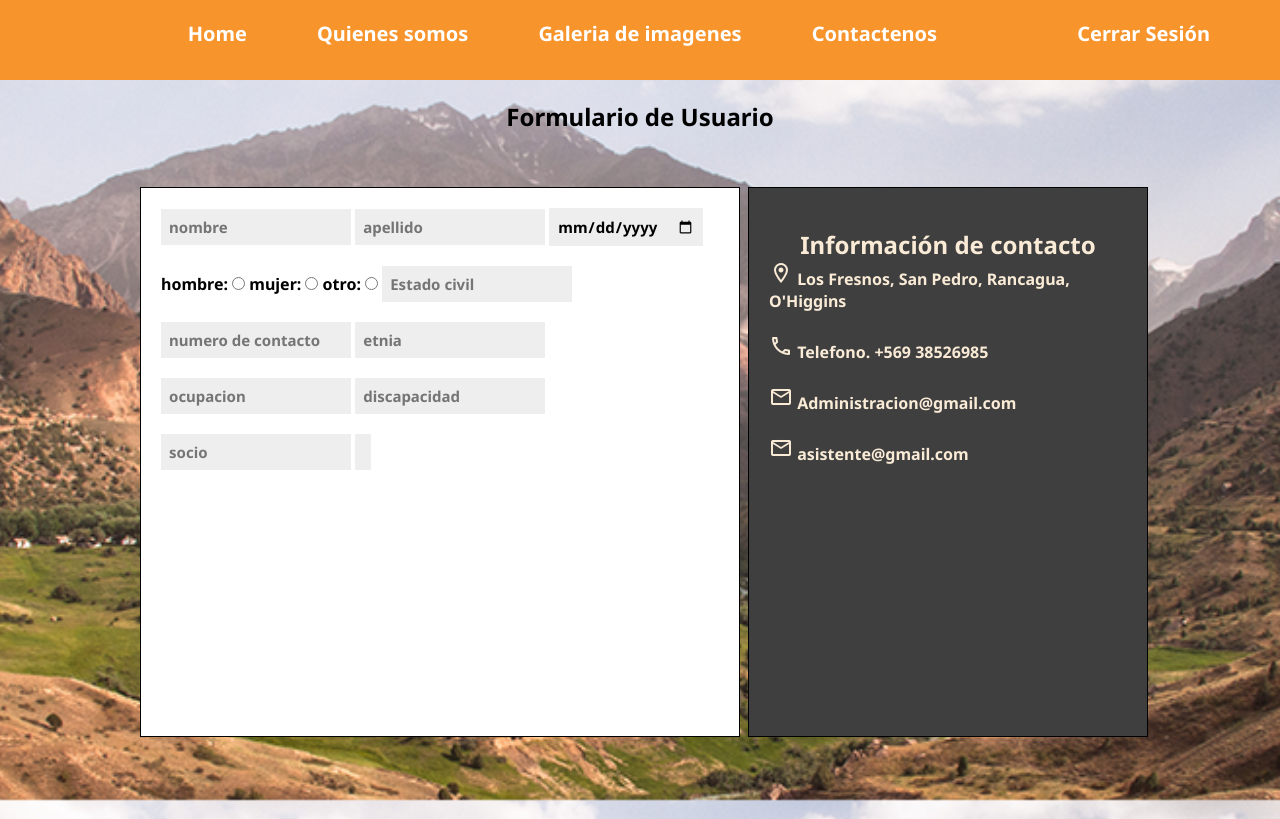
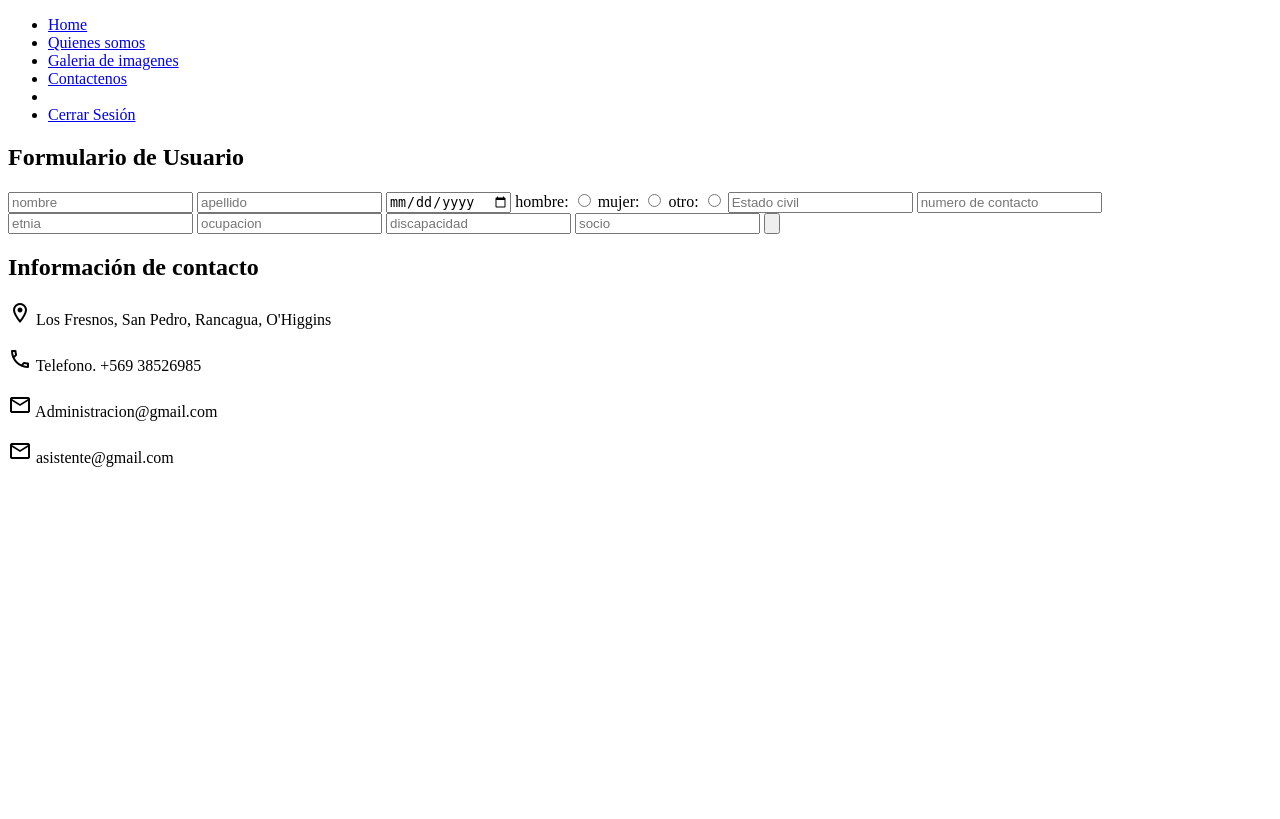
Before and after one commit to Matias-pixel/Proyecto2, a PHP site: page /formularios/usuario.html in a window 1280 px wide. After the commit the page ends 467 px from the top, so only its background shows below. Run offline with PHP 8.4, Linux system fonts and the light colour scheme.

Commit message:
Manana sigo :c

```diff
--- a/formularios/css/usuariocss.css
+++ /dev/null
@@ -1,104 +0,0 @@
-*{
-    margin: 0;
-    border: 0;
-    box-sizing: border-box;
-    font-family: 'Noto Sans', sans-serif;
-}
-body{
-    background-image: url(/img/tayikistan-montanas.png)  ;
-    background-repeat: no-repeat;
-    background-position: center center;
-    height: 100%;
-    width:100% ;
-    background-attachment: fixed;
-    background-size: cover;
-}
-
-header{
-    background: #f8942c;
-    width: 100%;
-    height: 80px;
-    clear: both;
-    content: '';
-    display: table;
-
-}
-
-nav{
-    font-size: 20px;
-    margin-left: 25px;
-    position: relative;
-    float: right;
-    padding-right: 70px;
-}
-
-nav ul li{
-    list-style: none;
-    margin-left: 70px;
-    padding: 20px 0;
-    float:left;
-}
-
-
-
-nav ul li a{
-    text-decoration: none;
-    color: white;
-
-}
-
-nav ul li a:hover{
-    background-color:  wheat;
-}
-
-
-
-/*                                                                            formulario                                                                                 */
-h2{
-    text-align: center;
-    padding-top: 20px;
-}
-
-.contenedor-usuario div{
-    border: 1px solid black;
-}
-
-.contenedor-usuario{
-
-    width: 100%;
-    max-width: 1000px;
-    margin: 1.5em auto;
-    padding-top: 30px;
-
-    display: grid;
-    gap: 0.5em;
-
-    grid-template-columns: 60% 40%;
-    grid-template-rows: 300px 300px;
-
-}
-
-.formulario-usuario{
-    background-color: white;
-    height: 550px;
-    padding: 20px;
-}
-
-.formulario-usuario input, textarea{
-
-    margin:0 auto;
-    background-color: #eeeeee;
-
-    margin-bottom: 20px;
-    padding: 8px;
-
-    font-size: 15px;
-    border:none;
-}
-
-.contenedor-usuario .der_usuario{
-    background-color:#3f3f3f;
-    padding: 20px;
-    color: antiquewhite;
-    height: 550px;
-}
--- a/style.css
+++ b/style.css
@@ -370,7 +370,7 @@ textarea {
     gap: 0.5em;
 
     grid-template-columns: 65% 25%;
-    grid-template-rows: 370px 370px;
+    grid-template-rows: 400px 400px;
 }
 
 .formulario-login {
```
Also changed, not shown: formularios/acta_reunion.html (+11 -8 lines), formularios/comuna.html (+9 -6 lines), formularios/hogar.html (+10 -6 lines), formularios/noticia.html (added, +69 -0 lines), formularios/sector.html (+9 -6 lines), formularios/solicitud_documento.html (added, +75 -0 lines), formularios/ticket.html (added, +67 -0 lines), formularios/tipo_documento.html (added, +69 -0 lines), vistas/vistaAdmin.html (+5 -4 lines), vistas/vistaVecino.html (+7 -6 lines), formularios/css/fondo.png (deleted).
